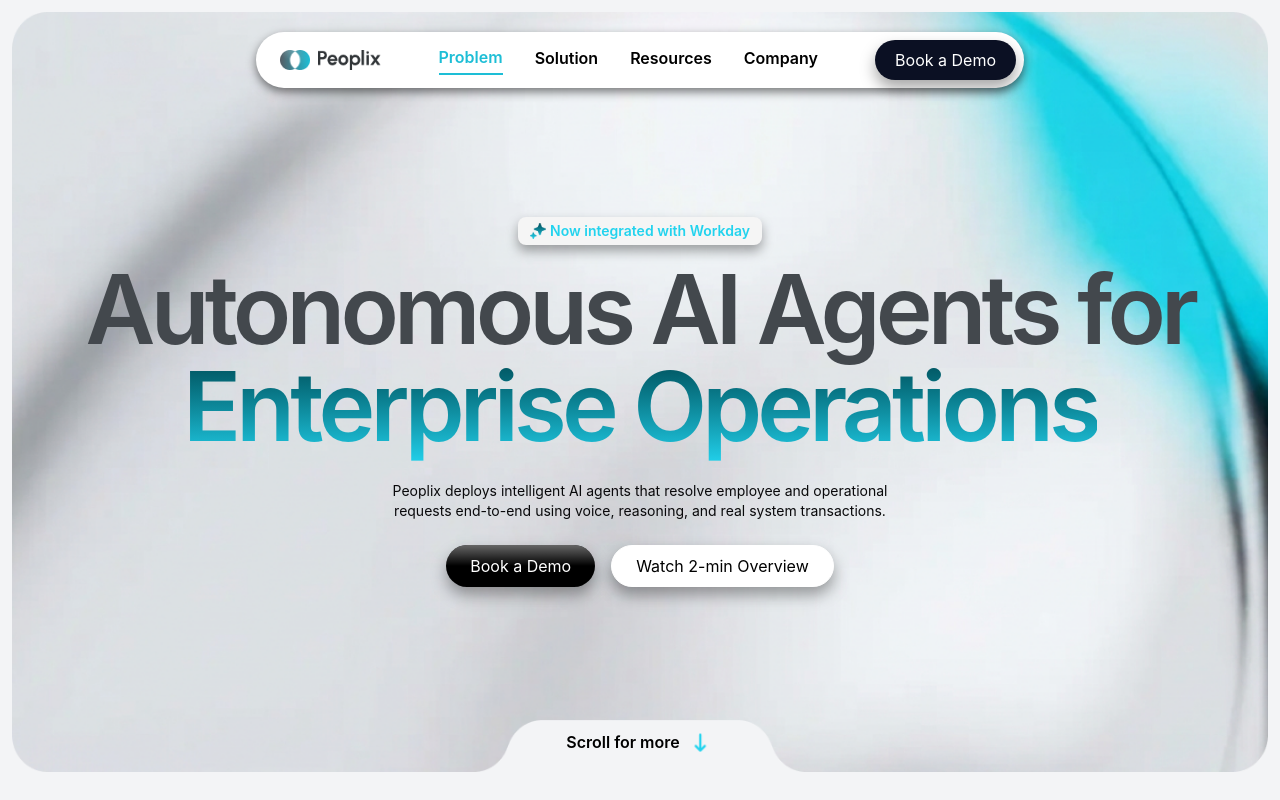
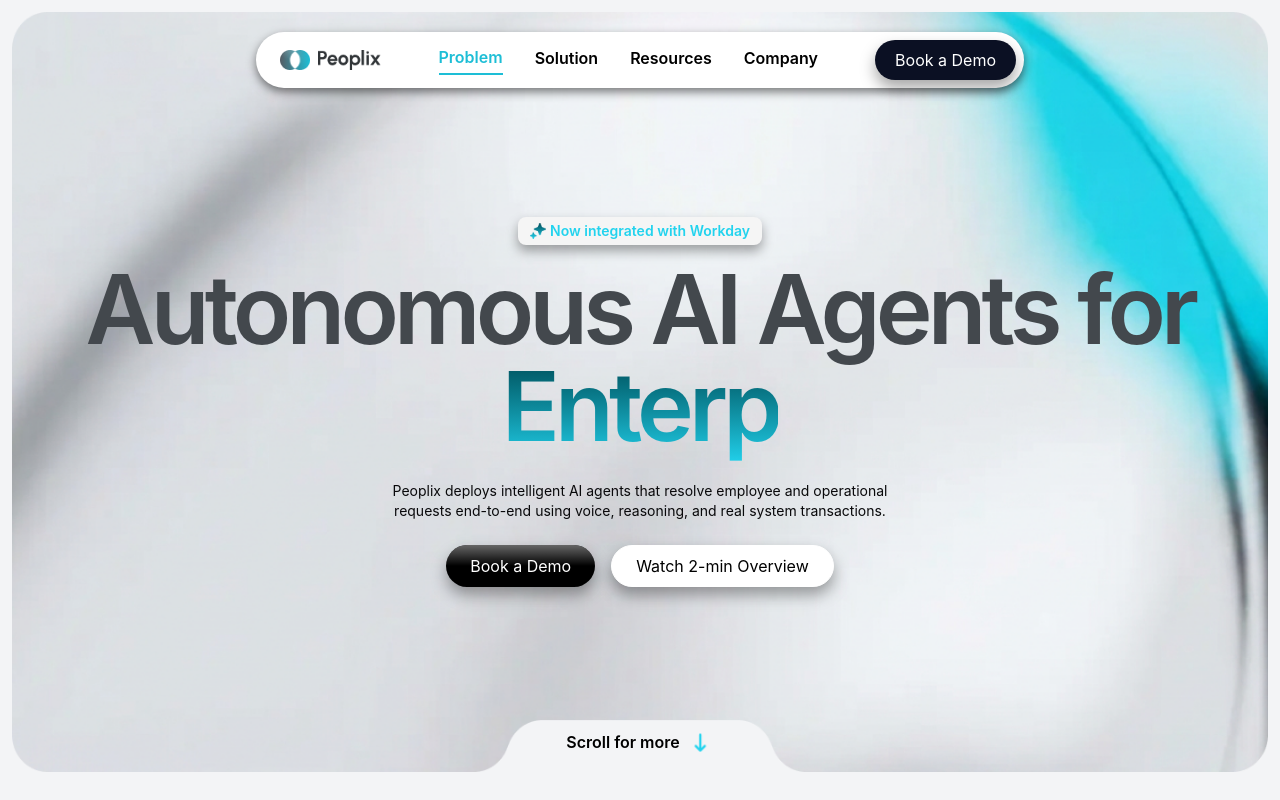
Before and after one commit to ahmed692935/peoplix, a React (Vite) app: page / in a window 1280 px wide. Shown: the top 800 px of the page. Built offline with nearby package versions, Linux system fonts and the light colour scheme.

Commit message:
fixes in animations

```diff
--- a/src/components/LandingPageComponents/BuisnessValue.tsx
+++ b/src/components/LandingPageComponents/BuisnessValue.tsx
@@ -20,7 +20,7 @@ const CountUp = ({
   suffix?: string;
 }) => {
   const ref = useRef<HTMLSpanElement>(null);
-  const isInView = useInView(ref, { once: true });
+  const isInView = useInView(ref, { once: false });
   const [count, setCount] = useState(0);
 
   useEffect(() => {
--- a/src/components/LandingPageComponents/Features.tsx
+++ b/src/components/LandingPageComponents/Features.tsx
@@ -685,7 +685,7 @@ const WhatPeoplixCanAutomate = () => {
                       initial={{ rotate: 0 }}
                       whileInView={{ rotate: 360 }}
                       transition={{ duration: 0.8, ease: "easeInOut" }}
-                      viewport={{ once: true, amount: 0.5 }}
+                      viewport={{ once: false, amount: 0.5 }}
                     >
                       {f.icon}
                     </motion.div>
@@ -724,7 +724,7 @@ const WhatPeoplixCanAutomate = () => {
                       initial={{ rotate: 0 }}
                       whileInView={{ rotate: 360 }}
                       transition={{ duration: 0.8, ease: "easeInOut" }}
-                      viewport={{ once: true, amount: 0.5 }}
+                      viewport={{ once: false, amount: 0.5 }}
                     >
                       {f.icon}
                     </motion.div>
--- a/src/components/LandingPageComponents/HeroSection.tsx
+++ b/src/components/LandingPageComponents/HeroSection.tsx
@@ -8,15 +8,70 @@ const HeroSection = () => {
   const fullText = "Enterprise Operations";
   const [typedText, setTypedText] = useState("");
 
+  // useEffect(() => {
+  //   let currentIndex = 0;
+  //   const interval = setInterval(() => {
+  //     setTypedText(fullText.slice(0, currentIndex + 1));
+  //     currentIndex++;
+  //     if (currentIndex === fullText.length) {
+  //       clearInterval(interval); // stop once complete
+  //     }
+  //   }, 100); // 100ms per letter
+  //   return () => clearInterval(interval);
+  // }, []);
   useEffect(() => {
     let currentIndex = 0;
+    let isDeleting = false;
+
+    const typingSpeed = 150;
+    const deletingSpeed = 100;
+    const pauseAfterTyping = 1000;
+
     const interval = setInterval(() => {
-      setTypedText(fullText.slice(0, currentIndex + 1));
-      currentIndex++;
-      if (currentIndex === fullText.length) {
-        clearInterval(interval); // stop once complete
+      if (!isDeleting) {
+        // Typing forward
+        setTypedText(fullText.slice(0, currentIndex + 1));
+        currentIndex++;
+
+        if (currentIndex === fullText.length) {
+          isDeleting = true;
+          clearInterval(interval);
+
+          setTimeout(() => {
+            startDeleting();
+          }, pauseAfterTyping);
+        }
       }
-    }, 100); // 100ms per letter
+    }, typingSpeed);
+
+    const startDeleting = () => {
+      const deleteInterval = setInterval(() => {
+        setTypedText(fullText.slice(0, currentIndex - 1));
+        currentIndex--;
+
+        if (currentIndex === 1) {
+          clearInterval(deleteInterval);
+          isDeleting = false;
+          startTyping();
+        }
+      }, deletingSpeed);
+    };
+
+    const startTyping = () => {
+      const typeInterval = setInterval(() => {
+        setTypedText(fullText.slice(0, currentIndex + 1));
+        currentIndex++;
+
+        if (currentIndex === fullText.length) {
+          clearInterval(typeInterval);
+          isDeleting = true;
+          setTimeout(() => {
+            startDeleting();
+          }, pauseAfterTyping);
+        }
+      }, typingSpeed);
+    };
+
     return () => clearInterval(interval);
   }, []);
 
--- a/src/components/LandingPageComponents/TheProblem.tsx
+++ b/src/components/LandingPageComponents/TheProblem.tsx
@@ -94,7 +94,7 @@ const TheProblem = () => {
                     initial={{ rotate: 0 }}
                     whileInView={{ rotate: 360 }}
                     transition={{ duration: 0.8, ease: "easeInOut" }}
-                    viewport={{ once: true, amount: 0.6 }}
+                    viewport={{ once: false, amount: 0.6 }}
                   />
                 </div>
                 <span className="text-center text-[10px] sm:text-xs md:text-sm font-normal leading-snug">
--- a/src/components/LandingPageComponents/WhoItFor.tsx
+++ b/src/components/LandingPageComponents/WhoItFor.tsx
@@ -96,6 +96,8 @@ const WhoItsFor = () => {
       ([entry]) => {
         if (entry.isIntersecting && !triggered) {
           setTriggered(true);
+        } else {
+          setTriggered(false);
         }
       },
       { threshold: 0.35 },
@@ -103,7 +105,7 @@ const WhoItsFor = () => {
 
     observer.observe(el);
     return () => observer.disconnect();
-  }, [triggered]);
+  }, []);
 
   return (
     <section
```
